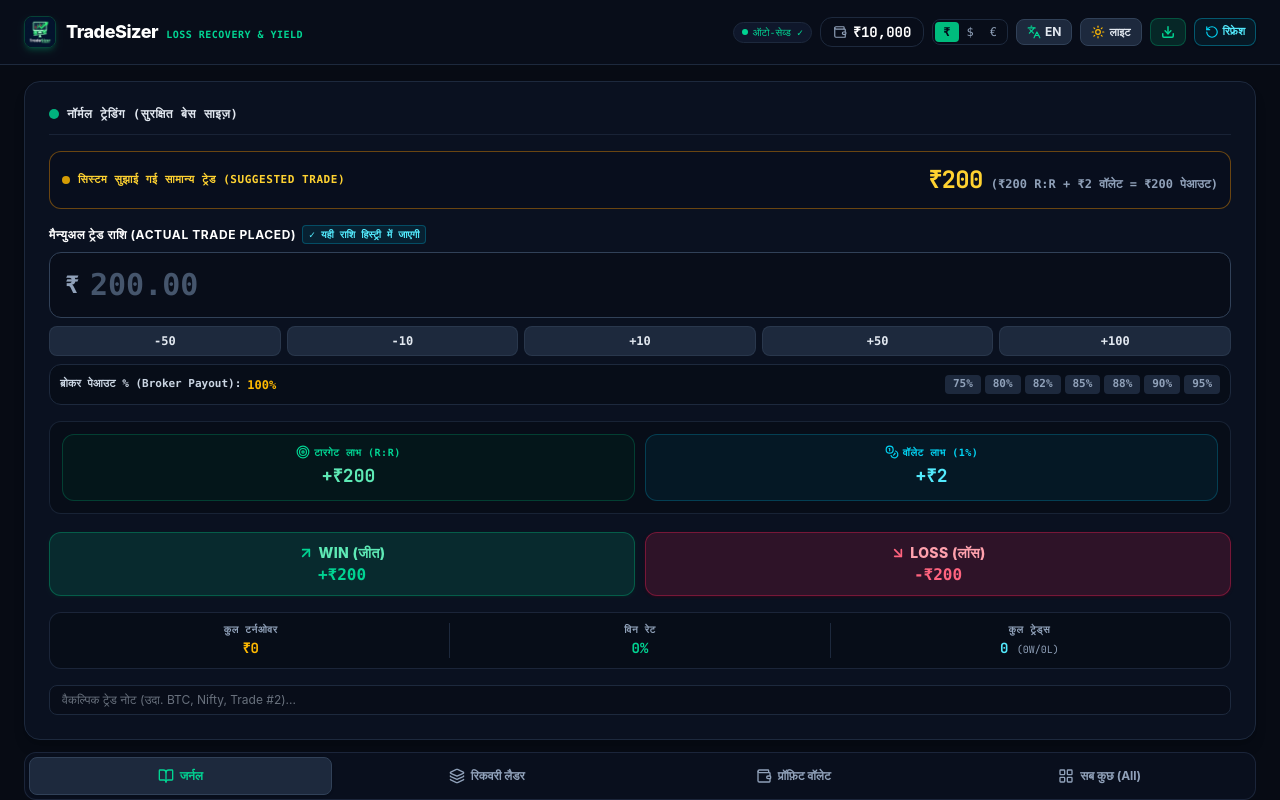
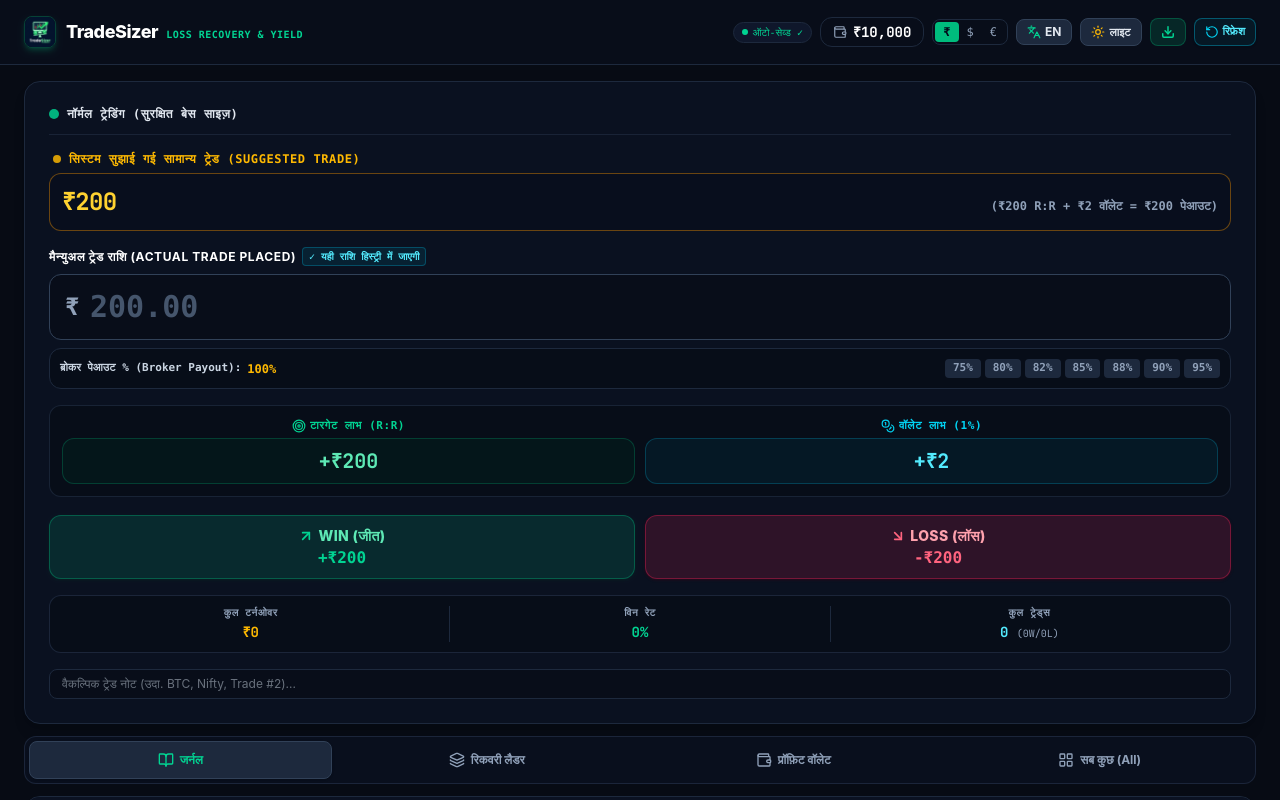
Before and after one commit to mubarak8003/Recovery, a React (Vite) app: page / in a window 1280 px wide. Shown: the top 800 px of the page. Built offline with nearby package versions, Linux system fonts and the light colour scheme.

Commit message:
refactor(ui): move trade suggestion title outside card
Improve readability by extracting the section title from the suggestion card and applying updated text styling for better hierarchy.

```diff
--- a/src/components/FullDisplayTradingConsole.tsx
+++ b/src/components/FullDisplayTradingConsole.tsx
@@ -378,17 +378,14 @@ export const FullDisplayTradingConsole: React.FC = () => {
         </div>
       )}
 
-      {/* 3A. SYSTEM DIVIDED TRADE AMOUNT SUGGESTION (Alag Dikhayein - Clean Display) */}
-      <div
-        className={`p-2.5 sm:p-3 rounded-xl border flex flex-wrap items-center justify-between gap-2 transition-colors ${
-          isDark
-            ? 'bg-[#080e1d] border-amber-500/40 text-amber-300'
-            : 'bg-amber-50/90 border-amber-300 text-amber-900'
-        }`}
-      >
-        <div className="flex items-center gap-2">
+      {/* 3A. SYSTEM DIVIDED TRADE AMOUNT SUGGESTION (Title Outside Card) */}
+      <div className="space-y-1.5">
+        {/* Title OUTSIDE Card */}
+        <div className="flex items-center gap-2 px-1">
           <span className="w-2 h-2 rounded-full bg-amber-400 animate-pulse shrink-0" />
-          <span className="text-[11px] font-mono font-bold uppercase tracking-wider">
+          <span className={`text-[11px] sm:text-xs font-mono font-bold uppercase tracking-wider ${
+            isDark ? 'text-amber-400' : 'text-amber-700'
+          }`}>
             {isRecovery
               ? language === 'hi'
                 ? 'सिस्टम सुझाया गया ट्रेड (DIVIDED SUGGESTION)'
@@ -399,23 +396,22 @@ export const FullDisplayTradingConsole: React.FC = () => {
           </span>
         </div>
 
-        <div className="flex items-baseline gap-2 font-mono">
+        {/* Card containing Amount and Formula Breakdown */}
+        <div
+          className={`p-2.5 sm:p-3 rounded-xl border flex flex-wrap items-baseline justify-between gap-2 font-mono transition-colors ${
+            isDark
+              ? 'bg-[#080e1d] border-amber-500/40 text-amber-300'
+              : 'bg-amber-50/90 border-amber-300 text-amber-900 shadow-xs'
+          }`}
+        >
           <span className="text-xl sm:text-2xl font-black tracking-tight tabular-nums">
             {currencyFormat(systemDividedAmount)}
           </span>
-          {isRecovery ? (
           <span className={`text-xs font-semibold ${isDark ? 'text-slate-400' : 'text-slate-600'}`}>
             {language === 'hi'
               ? `(${currencyFormat(suggestionBreakdown.trProfit)} R:R + ${currencyFormat(suggestionBreakdown.walletProfit)} वॉलेट = ${currencyFormat(suggestionBreakdown.totalNeeded)} पेआउट)`
               : `(${currencyFormat(suggestionBreakdown.trProfit)} R:R + ${currencyFormat(suggestionBreakdown.walletProfit)} Wallet = ${currencyFormat(suggestionBreakdown.totalNeeded)} Payout Target)`}
           </span>
-          ) : (
-            <span className={`text-xs font-semibold ${isDark ? 'text-slate-400' : 'text-slate-600'}`}>
-              {language === 'hi'
-                ? `(${currencyFormat(suggestionBreakdown.trProfit)} R:R + ${currencyFormat(suggestionBreakdown.walletProfit)} वॉलेट = ${currencyFormat(suggestionBreakdown.totalNeeded)} पेआउट)`
-                : `(${currencyFormat(suggestionBreakdown.trProfit)} R:R + ${currencyFormat(suggestionBreakdown.walletProfit)} Wallet = ${currencyFormat(suggestionBreakdown.totalNeeded)} Payout Target)`}
-            </span>
-          )}
         </div>
       </div>
 
@@ -466,24 +462,6 @@ export const FullDisplayTradingConsole: React.FC = () => {
           />
         </div>
 
-        {/* Quick Steppers: -50, -10, +10, +50, +100 */}
-        <div className="flex items-center justify-between gap-1.5 text-xs font-mono">
-          {[-50, -10, 10, 50, 100].map((delta) => (
-            <button
-              key={delta}
-              type="button"
-              onClick={() => handleStepDelta(delta)}
-              className={`flex-1 py-1.5 rounded-lg border font-bold cursor-pointer text-xs transition-colors text-center ${
-                isDark
-                  ? 'bg-slate-800 hover:bg-slate-700 text-slate-200 border-slate-700/60'
-                  : 'bg-slate-100 hover:bg-slate-200 text-slate-800 border-slate-200'
-              }`}
-            >
-              {delta > 0 ? `+${delta}` : delta}
-            </button>
-          ))}
-        </div>
-
         {/* 3C. BROKER PAYOUT SELECTOR ("kyun ki kai bar payout different bhi aajata hai") */}
         <div
           className={`p-2 sm:p-2.5 rounded-xl border flex flex-wrap items-center justify-between gap-2 text-xs font-mono ${
@@ -523,48 +501,54 @@ export const FullDisplayTradingConsole: React.FC = () => {
         </div>
       </div>
 
-      {/* 4. REAL MONEY METRICS STRIP: Clean 2-Box Split (Target Profit + Wallet Profit) */}
+      {/* 4. REAL MONEY METRICS STRIP: Clean 2-Box Split with Labels Outside Cards */}
       <div className={`p-2.5 sm:p-3 rounded-xl border ${isDark ? 'bg-[#070d18] border-slate-800/80' : 'bg-slate-50 border-slate-200'}`}>
-        <div className="grid grid-cols-2 gap-2.5 text-center font-mono">
-          {/* Target Profit Card (R:R) */}
-          <div className={`p-2.5 rounded-xl border transition-all ${
-            isDark
-              ? 'bg-emerald-950/30 border-emerald-500/25 text-emerald-300'
-              : 'bg-emerald-50 border-emerald-200 text-emerald-900 shadow-xs'
-          }`}>
-            <div className={`text-[10px] uppercase font-bold tracking-wider flex items-center justify-center gap-1 ${
+        <div className="grid grid-cols-2 gap-2.5 font-mono">
+          {/* Column 1: Target Recovery / Target Profit */}
+          <div className="space-y-1">
+            <div className={`text-[10px] sm:text-[11px] uppercase font-bold tracking-wider flex items-center justify-center gap-1 text-center truncate ${
               isDark ? 'text-emerald-400' : 'text-emerald-700'
             }`}>
               <Target className={`w-3.5 h-3.5 shrink-0 ${isDark ? 'text-emerald-400' : 'text-emerald-600'}`} />
-              <span>
+              <span className="truncate">
                 {isRecovery
                   ? (language === 'hi' ? 'बकाया रिकवरी (R:R)' : 'Target Recovery (R:R)')
                   : (language === 'hi' ? 'टारगेट लाभ (R:R)' : 'Target Profit (R:R)')}
               </span>
             </div>
-            <div className={`text-base sm:text-lg font-black tabular-nums mt-0.5 ${
+            <div className={`py-2 px-2.5 rounded-xl border text-center transition-all ${
+              isDark
+                ? 'bg-emerald-950/30 border-emerald-500/25 text-emerald-300'
+                : 'bg-emerald-50 border-emerald-200 text-emerald-900 shadow-xs'
+            }`}>
+              <div className={`text-base sm:text-xl font-black tabular-nums ${
                 isDark ? 'text-emerald-300' : 'text-emerald-600'
               }`}>
                 +{currencyFormat(estimatedTRProfit)}
               </div>
             </div>
+          </div>
 
-          {/* Wallet Profit Card (Yield) */}
-          <div className={`p-2.5 rounded-xl border transition-all ${
+          {/* Column 2: Wallet Profit */}
+          <div className="space-y-1">
+            <div className={`text-[10px] sm:text-[11px] uppercase font-bold tracking-wider flex items-center justify-center gap-1 text-center truncate ${
+              isDark ? 'text-cyan-400' : 'text-cyan-700'
+            }`}>
+              <Coins className={`w-3.5 h-3.5 shrink-0 ${isDark ? 'text-cyan-400' : 'text-cyan-600'}`} />
+              <span className="truncate">
+                {language === 'hi' ? `वॉलेट लाभ (${settings.yieldRatePercent}%)` : `Wallet Profit (${settings.yieldRatePercent}%)`}
+              </span>
+            </div>
+            <div className={`py-2 px-2.5 rounded-xl border text-center transition-all ${
               isDark
                 ? 'bg-cyan-950/30 border-cyan-500/25 text-cyan-300'
                 : 'bg-cyan-50 border-cyan-200 text-cyan-900 shadow-xs'
             }`}>
-            <div className={`text-[10px] uppercase font-bold tracking-wider flex items-center justify-center gap-1 ${
-              isDark ? 'text-cyan-400' : 'text-cyan-700'
-            }`}>
-              <Coins className={`w-3.5 h-3.5 shrink-0 ${isDark ? 'text-cyan-400' : 'text-cyan-600'}`} />
-              <span>{language === 'hi' ? `वॉलेट लाभ (${settings.yieldRatePercent}%)` : `Wallet Profit (${settings.yieldRatePercent}%)`}</span>
-            </div>
-            <div className={`text-base sm:text-lg font-black tabular-nums mt-0.5 ${
+              <div className={`text-base sm:text-xl font-black tabular-nums ${
                 isDark ? 'text-cyan-300' : 'text-cyan-600'
               }`}>
                 +{currencyFormat(estimatedYield)}
+              </div>
             </div>
           </div>
         </div>
```
Lines whose indentation alone changed are shown as unchanged.
